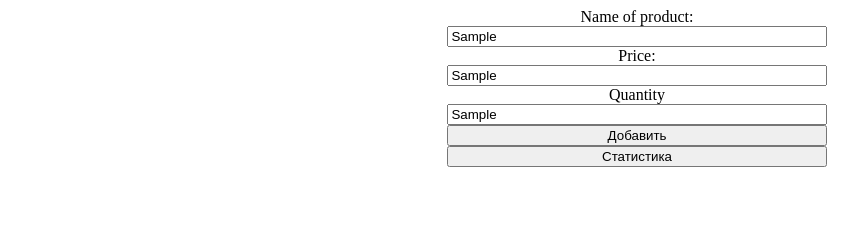
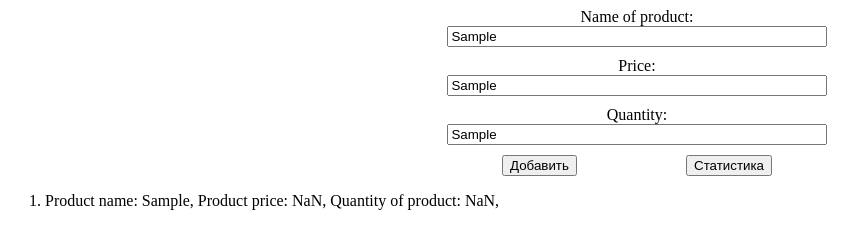
Before and after one commit to YevheniOmelchenko/lesson11, a plain HTML site: page index.html in a window 1280 px wide. Both pictures are taken after typing "Sample", "Sample", "Sample" into the empty fields and a click on the button "Добавить". Shown: the whole page, without its empty margins (3-861 px from the left). Drawn offline with Linux system fonts and the light colour scheme.

Commit message:
lesson11 mitwoch

```diff
--- a/index.html
+++ b/index.html
@@ -4,8 +4,8 @@
         <meta charset="UTF-8" />
         <meta name="viewport" content="width=device-width, initial-scale=1.0" />
         <link rel="stylesheet" href="./style.css" />
-        <script src="./script.js"></script>
-        <title>Object / array / practice</title>
+        <script src="./script.js" defer></script>
+        <title>Object / array practice</title>
     </head>
     <body>
         <div class="container">
@@ -15,29 +15,29 @@
                 type="text"
                 placeholder="Enter product name..."
             />
+
             <label for="price">Price:</label>
             <input
                 type="text"
                 id="price"
                 placeholder="Enter price of product..."
             />
-            <label for="quantity">Quantity</label>
+
+            <label for="quantity">Quantity:</label>
             <input
                 type="text"
                 id="quantity"
-                placeholder="Enter quantity of product..."
+                placeholder="Enter quantity of products..."
             />
 
-            <button id="add">Добавить</button>
-            <button id="stats">Статистика</button>
+            <div class="btn">
+                <button id="add">Добавить</button>
+                <button id="stats">Статистика</button>
+            </div>
         </div>
 
-        <ol id="productList">
+        <ol id="productList"></ol>
 
-        </ol>
-
-        <ol id="statsOur">
-
-        </ol>
+        <ol id="statsOur"></ol>
     </body>
 </html>
--- a/script.js
+++ b/script.js
@@ -0,0 +1,67 @@
+const shoppingCart = {
+    items: [], // массив товаров  item => name, price, quantity
+    totalCost: 0, // итогова стоимость всех продуктов
+    addItem(item) {
+        const existingItem = this.items.find(e => e.name === item.name);
+        if (existingItem) {
+            existingItem.quantity += item.quantity;
+            existingItem.price = existingItem.price < item.price
+                ? item.price : existingItem.price
+        } else {
+            this.items.push(item);
+        }
+        this.updateTotalCost();
+    },
+    removeItem(itemName) {
+        const index = this.items.findIndex(elem => elem.name === itemName);
+        if (index !== -1) {
+            this.items.splice(index, 1);
+            this.updateTotalCost();
+        }
+    },
+    updateTotalCost() {
+        this.totalCost = this.items.reduce((acc, item) => {
+            return acc + item.price * item.quantity;
+        }, 0);
+    }
+}
+
+// const add = document.getElementById('add');
+// '     555     '.trim() => '555'
+
+add.onclick = addHandler;
+stats.onclick = statsHandler;
+
+function statsHandler() {
+    // Кол-во позиций;
+    // Итоговая стоимость всех продуктов;
+    // Итоговое кол-во всех продуктов;
+    // Максимальная цена
+    // Минимальная цена
+    // Средняя цена
+}
+
+function addHandler() {
+    shoppingCart.addItem({
+        name: productName.value.trim(),
+        price: +price.value.trim(),
+        quantity: +quantity.value.trim()
+    })
+
+    productList.innerHTML = '';
+
+    shoppingCart.items.forEach(e => {
+        const li = document.createElement('li');
+        li.textContent = `
+            Product name: ${e.name},
+            Product price: ${e.price},
+            Quantity of product: ${e.quantity},
+        `;
+        productList.appendChild(li);
+    })
+}
+
+const item = {
+    name: 'Alice',
+
+}
--- a/style.css
+++ b/style.css
@@ -4,6 +4,17 @@
     width: 30%;
     margin: 0 auto;
 }
+
+.btn{
+    display: flex;
+}
+input{
+    margin-bottom: 10px;
+}
 label{
     text-align: center;
 }
+button{
+    width: fit-content;
+    margin: 0 auto;
+}
```
